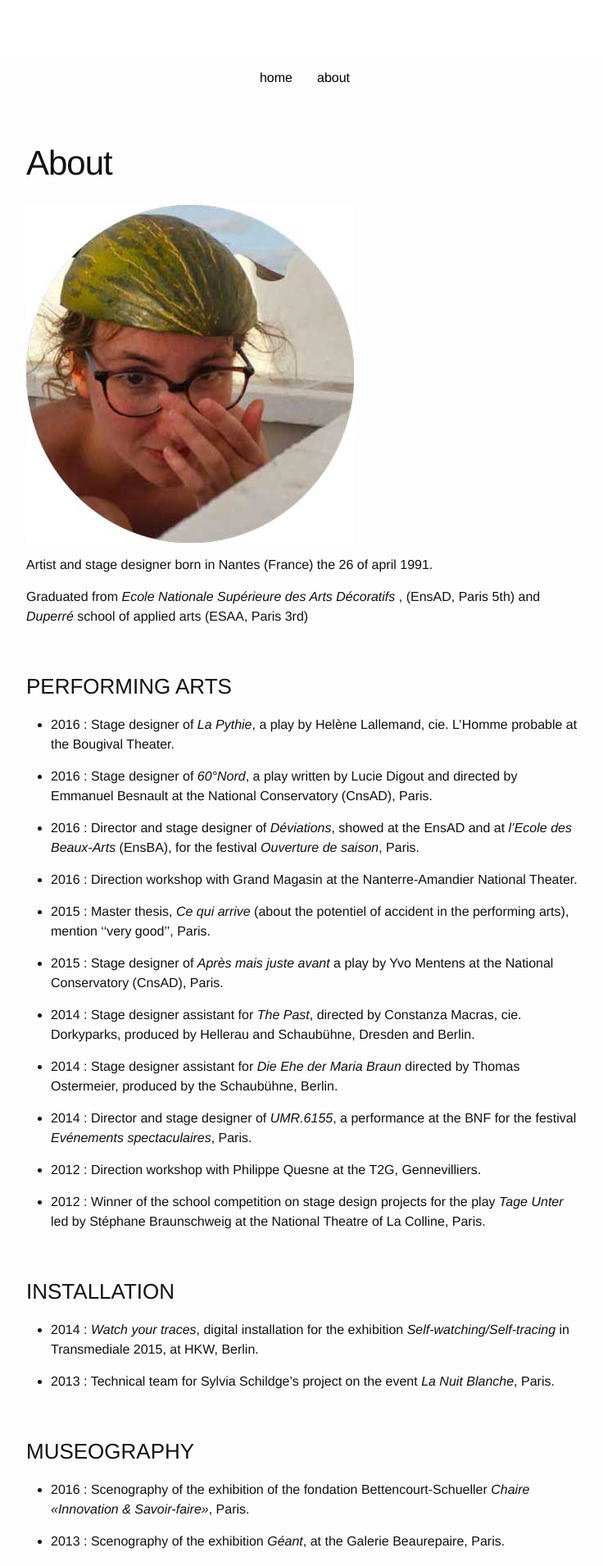
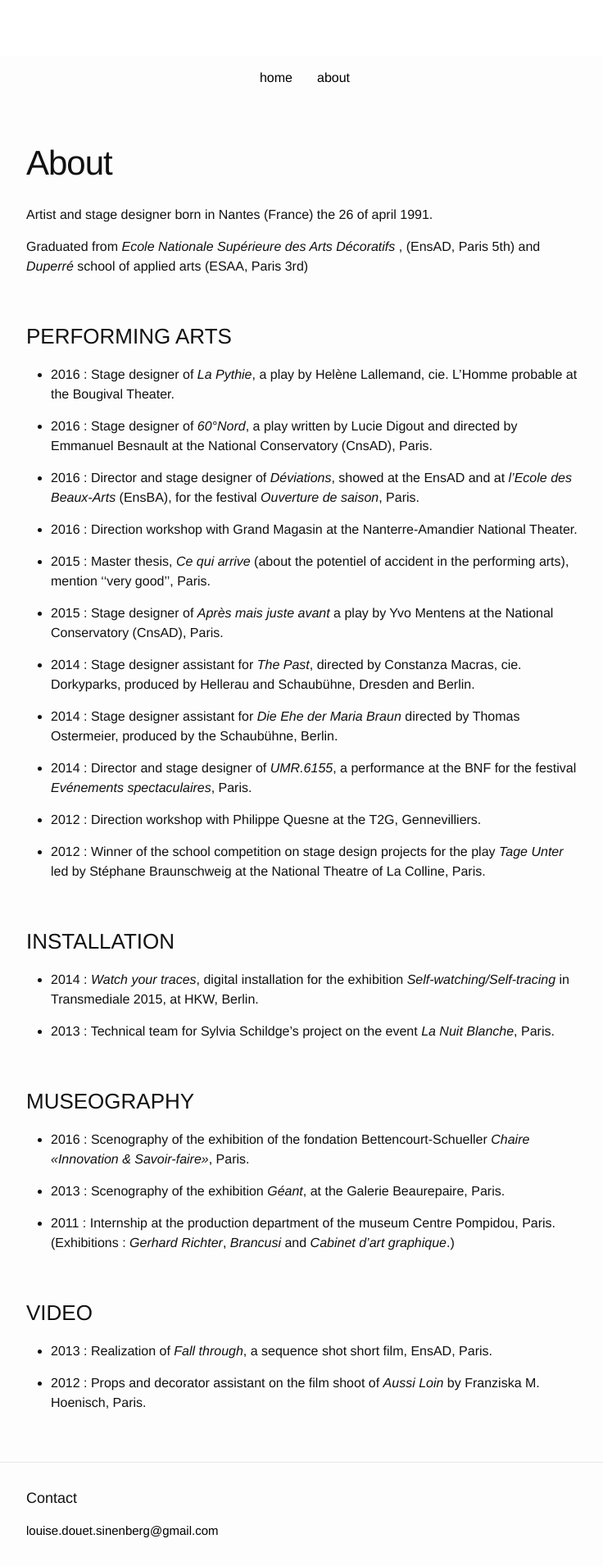
Before and after one commit to louiseds/louiseds.github.io, a Jekyll site: the page built from about.md, in a window 1280 px wide. Shown: the part 315-2225 px from the top of the page at 82% size, without its empty margins (268-1004 px from the left). Built offline with Jekyll 4.4.1, drawn with Linux system fonts in a browser that asks for light colours.

Commit message:
Updated about.md

```diff
--- a/about.md
+++ b/about.md
@@ -4,8 +4,6 @@ permalink: /about/
 layout: page
 published: true
 ---
-![photoperso.jpg]({{site.baseurl}}/images/photoperso.jpg)
-
 
 Artist and stage designer born in Nantes (France) the 26 of april 1991.
 
```
